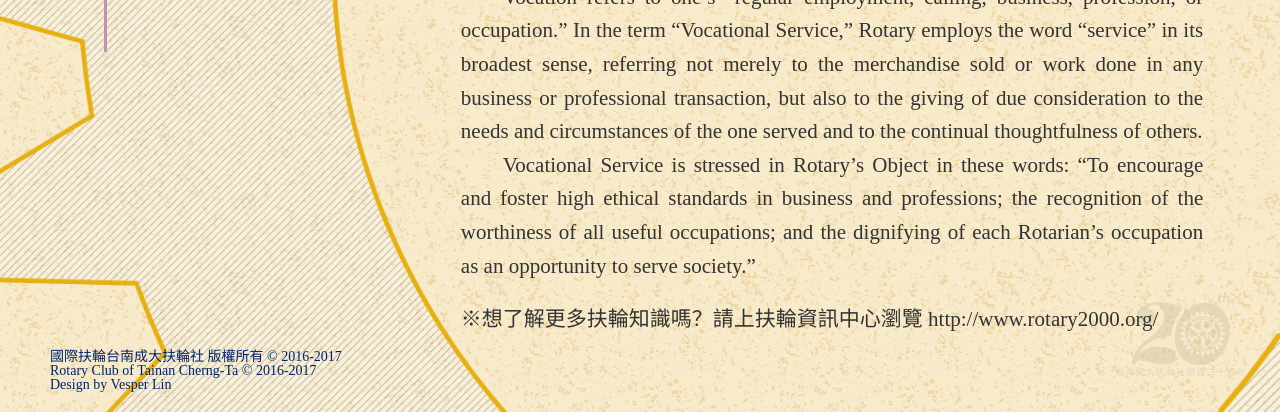
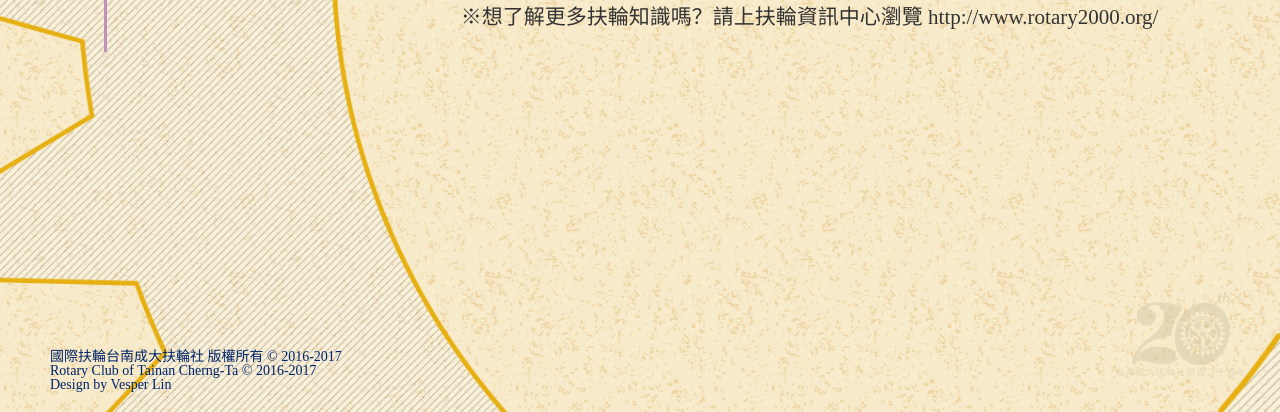
Before and after one commit to rotarycherngta/rotarycherngta.github.io, a plain HTML site: page service.html in a window 1280 px wide. Shown: the part 388-800 px from the top of the page. Drawn offline with Linux system fonts and the light colour scheme.

Commit message:
service.html

```diff
--- a/service.html
+++ b/service.html
@@ -94,12 +94,6 @@
           <p>
             扶輪宗旨特別用以下文字強調職業服務之內涵：「在於鼓勵與培養，在各種事業及專業中提高道德之標準；認識一切有益於社會的職業之價值；及每一扶輪社員應尊重其本身之職業，藉以服務社會。」
           </p>
-          <p>
-            Vocation refers to one’s “regular employment, calling, business, profession, or occupation.” In the term “Vocational Service,” Rotary employs the word “service” in its broadest sense, referring not merely to the merchandise sold or work done in any business or professional transaction, but also to the giving of due consideration to the needs and circumstances of the one served and to the continual thoughtfulness of others.
-          </p>
-          <p>
-            Vocational Service is stressed in Rotary’s Object in these words: “To encourage and foster high ethical standards in business and professions; the recognition of the worthiness of all useful occupations; and the dignifying of each Rotarian’s occupation as an opportunity to serve society.”
-          </p>
           <p class="no_ti">
             ※想了解更多扶輪知識嗎？請上扶輪資訊中心瀏覽 http://www.rotary2000.org/
           </p>
```
